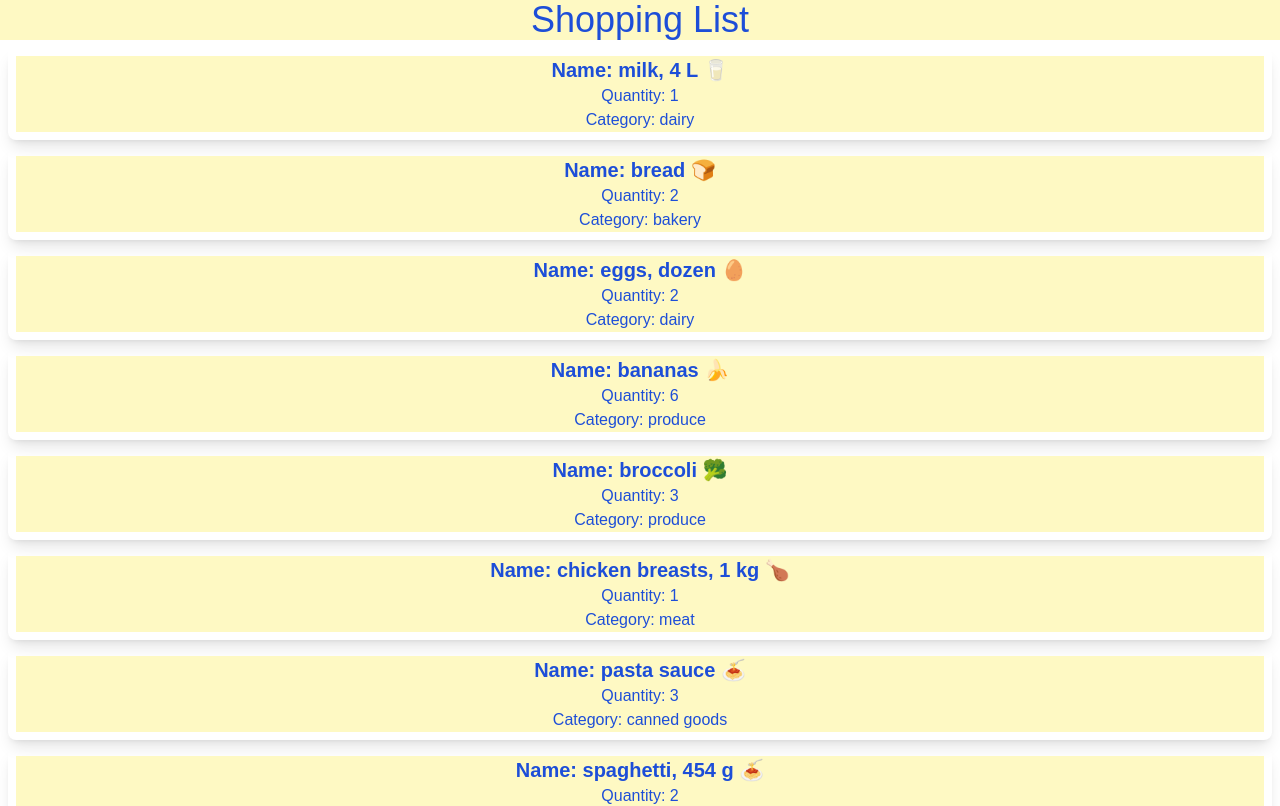
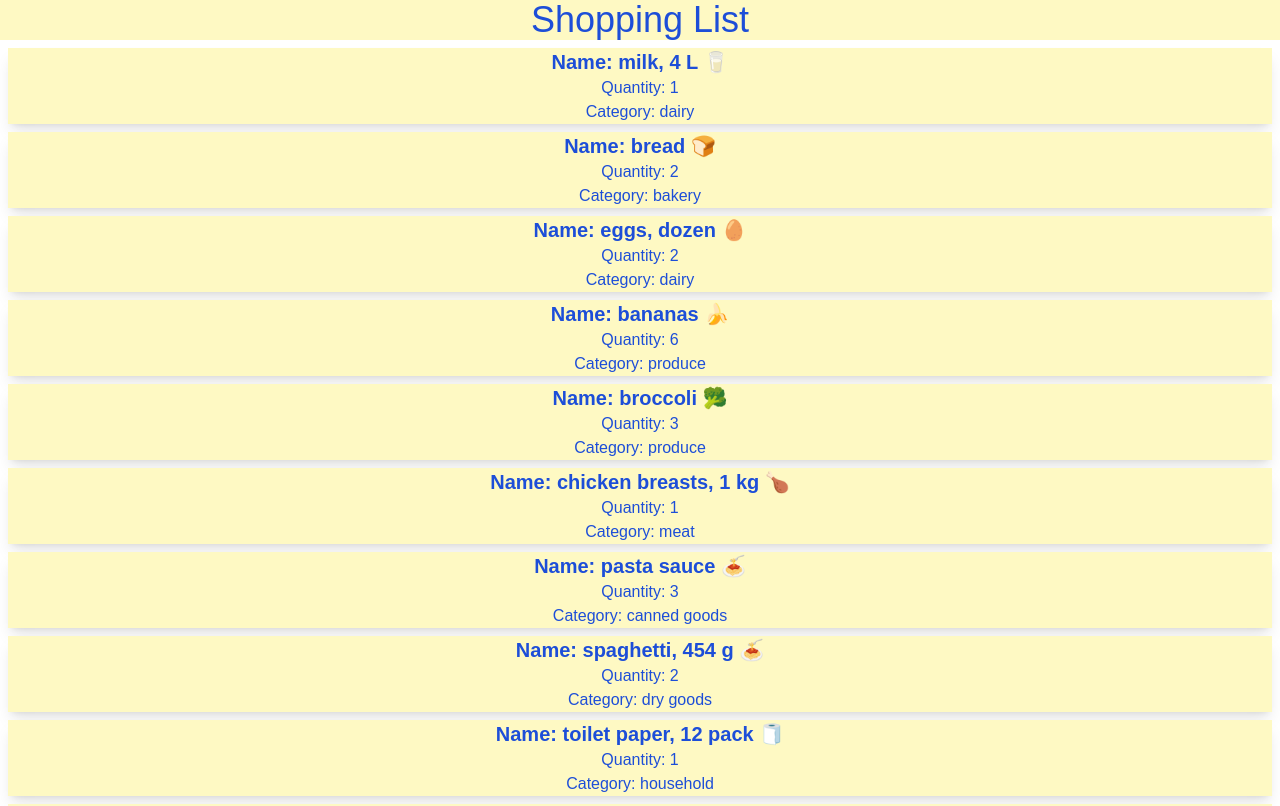
Before and after one commit to Dally-Bear/cprg306-assignments, a Next.js app: page /week-3 in a window 1280 px wide. Shown: the top 806 px of the page. Built offline with nearby package versions, Linux system fonts and the light colour scheme.

Commit message:
Update item.js

```diff
--- a/app/week-3/item.js
+++ b/app/week-3/item.js
@@ -5,7 +5,7 @@ export default function Item({name, quantity, category}) {
         <div>
             <div>
                 <ul>
-                    <li className="bg-black-200 p-2 m-2 rounded-lg shadow-lg text-center">
+                    <li className="bg-black-200  m-2 shadow-lg text-center">
                     <div className="font-bold text-blue-700 text-xl text-center bg-yellow-100">Name: {name}</div>
                     <div className="text-blue-700 text-center bg-yellow-100">Quantity: {quantity}</div>
                     <div className="text-blue-700 text-center bg-yellow-100">Category: {category}</div>
```
